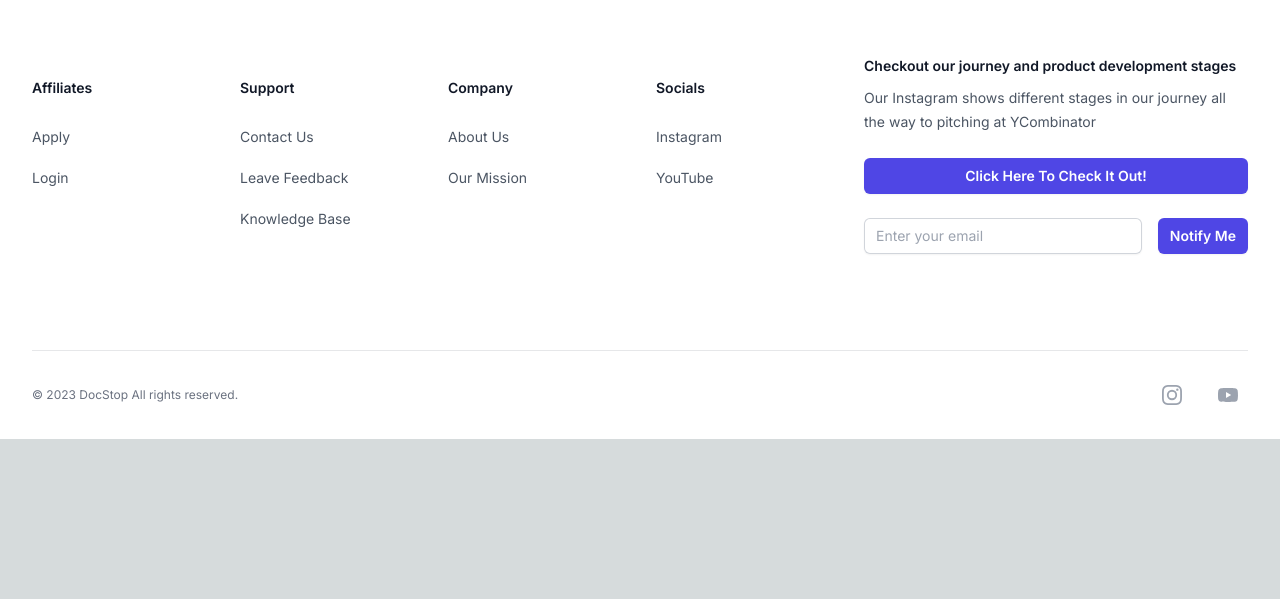
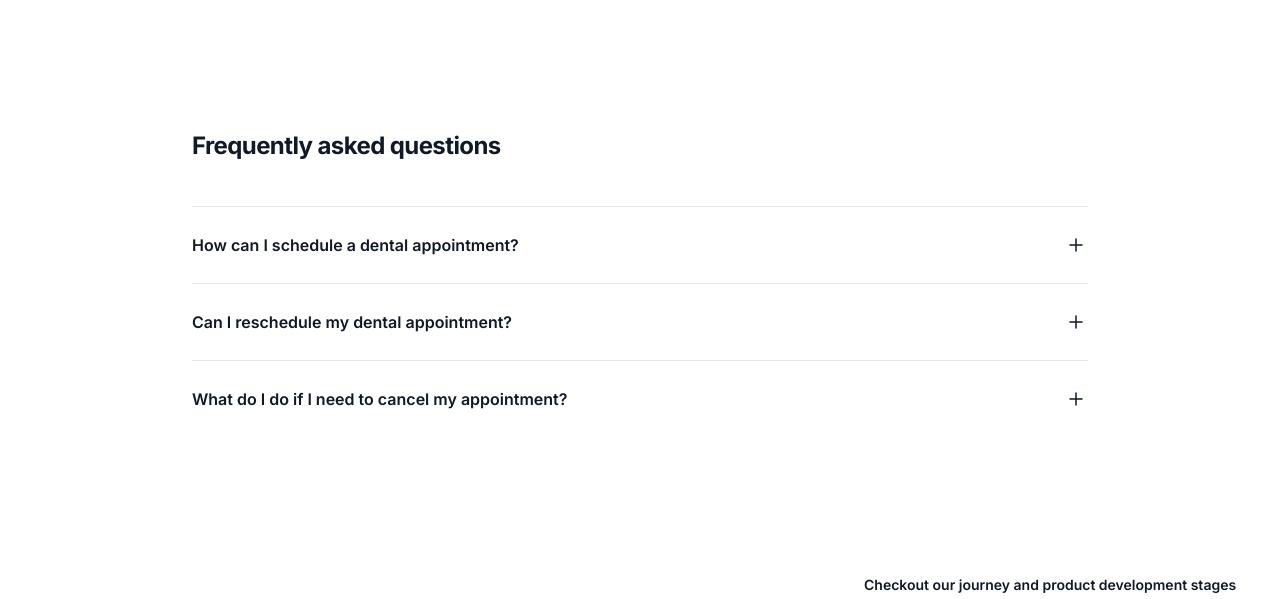
Before and after one commit to chentze02/DocStop, a Next.js app in the folder landingpage/: page / in a window 1280 px wide. Shown: the part 1494-2093 px from the top of the page. Before the commit the page ends 1933 px from the top, so only its background shows below. Built offline with nearby package versions, Linux system fonts and the light colour scheme.

Commit message:
added anan profile and faq section

```diff
--- a/landingpage/src/app/page.tsx
+++ b/landingpage/src/app/page.tsx
@@ -8,6 +8,8 @@ import LogoDocstop from "@/images/LogoDocStop.png";
 import Image from 'next/image';
 import { Template } from '../../node_modules/heroicons-react/build/index';
 import LeadershipSection from '@/components/Landing/Team';
+import Partners from '@/components/Landing/Partners';
+import FAQ from '@/components/Landing/Faq';
 
 export default function Landing() {
   return (
@@ -31,6 +33,7 @@ export default function Landing() {
           <div className="px-4 sm:px-0">
             <JoinWaitlistCard />
             <LeadershipSection />
+            <FAQ />
           </div>
         </div>
       </div>
--- /dev/null
+++ b/landingpage/src/components/Landing/Faq.tsx
@@ -0,0 +1,80 @@
+import React, { useState } from 'react';
+
+const FAQ = () => {
+  const [expanded, setExpanded] = useState(Array(3).fill(false)); // Assuming there are 3 FAQs
+
+  const toggleAccordion = (index) => {
+    const newExpanded = [...expanded];
+    newExpanded[index] = !newExpanded[index];
+    setExpanded(newExpanded);
+  };
+
+  const FAQData = [
+    {
+      question: "How can I schedule a dental appointment?",
+      answer: "To schedule a dental appointment, please visit our website and log in to your account. From there, you can choose an available time slot that works for you.",
+    },
+    {
+      question: "Can I reschedule my dental appointment?",
+      answer: "Yes, you can reschedule your dental appointment by logging into your account on our website. You can select a new time slot that is convenient for you.",
+    },
+    {
+      question: "What do I do if I need to cancel my appointment?",
+      answer: "If you need to cancel your dental appointment, please log in to your account and navigate to the appointments section. There, you can find the option to cancel your appointment.",
+    },
+  ];
+
+  return (
+    <div className="mx-auto mt-32 max-w-7xl px-6 sm:mt-56 lg:px-8">
+      <div className="mx-auto max-w-4xl divide-y divide-gray-900/10">
+        <h2 className="text-2xl font-bold leading-10 tracking-tight text-gray-900">Frequently asked questions</h2>
+        <dl className="mt-10 space-y-6 divide-y divide-gray-900/10">
+          {FAQData.map((faq, index) => (
+            <div key={index} className="pt-6">
+              <dt>
+                <button
+                  type="button"
+                  className="flex w-full items-start justify-between text-left text-gray-900"
+                  onClick={() => toggleAccordion(index)}
+                  aria-expanded={expanded[index]}
+                >
+                  <span className="text-base font-semibold leading-7">{faq.question}</span>
+                  <span className="ml-6 flex h-7 items-center">
+                    <svg
+                      className={`h-6 w-6 ${expanded[index] ? 'hidden' : ''}`}
+                      fill="none"
+                      viewBox="0 0 24 24"
+                      strokeWidth="1.5"
+                      stroke="currentColor"
+                      aria-hidden="true"
+                    >
+                      <path stroke-linecap="round" stroke-linejoin="round" d="M12 6v12m6-6H6" />
+                    </svg>
+                    <svg
+                      className={`h-6 w-6 ${expanded[index] ? '' : 'hidden'}`}
+                      fill="none"
+                      viewBox="0 0 24 24"
+                      strokeWidth="1.5"
+                      stroke="currentColor"
+                      aria-hidden="true"
+                    >
+                      <path stroke-linecap="round" stroke-linejoin="round" d="M18 12H6" />
+                    </svg>
+                  </span>
+                </button>
+              </dt>
+              <dd
+                className={`mt-2 pr-12 ${expanded[index] ? '' : 'hidden'}`}
+                id={`faq-${index}`}
+              >
+                <p className="text-base leading-7 text-gray-600">{faq.answer}</p>
+              </dd>
+            </div>
+          ))}
+        </dl>
+      </div>
+    </div>
+  );
+};
+
+export default FAQ;
--- /dev/null
+++ b/landingpage/src/components/Landing/Partners.tsx
@@ -0,0 +1,56 @@
+import React from 'react';
+import Image from 'next/image';
+
+const Partners = () => {
+  return (
+    <div className="mx-auto max-w-7xl px-6 lg:px-8">
+      <div className="mx-auto grid max-w-lg grid-cols-4 items-center gap-x-8 gap-y-12 sm:max-w-xl sm:grid-cols-6 sm:gap-x-10 sm:gap-y-14 lg:mx-0 lg:max-w-none lg:grid-cols-5">
+        <Image
+          className="col-span-2 max-h-12 w-full object-contain lg:col-span-1"
+          src="https://tailwindui.com/img/logos/158x48/transistor-logo-gray-900.svg"
+          alt="Transistor"
+          width={158}
+          height={48}
+        />
+        <Image
+          className="col-span-2 max-h-12 w-full object-contain lg:col-span-1"
+          src="https://tailwindui.com/img/logos/158x48/reform-logo-gray-900.svg"
+          alt="Reform"
+          width={158}
+          height={48}
+        />
+        <Image
+          className="col-span-2 max-h-12 w-full object-contain lg:col-span-1"
+          src="https://tailwindui.com/img/logos/158x48/tuple-logo-gray-900.svg"
+          alt="Tuple"
+          width={158}
+          height={48}
+        />
+        <Image
+          className="col-span-2 max-h-12 w-full object-contain sm:col-start-2 lg:col-span-1"
+          src="https://tailwindui.com/img/logos/158x48/savvycal-logo-gray-900.svg"
+          alt="SavvyCal"
+          width={158}
+          height={48}
+        />
+        <Image
+          className="col-span-2 col-start-2 max-h-12 w-full object-contain sm:col-start-auto lg:col-span-1"
+          src="https://tailwindui.com/img/logos/158x48/statamic-logo-gray-900.svg"
+          alt="Statamic"
+          width={158}
+          height={48}
+        />
+      </div>
+      <div className="mt-16 flex justify-center">
+        <p className="relative rounded-full px-4 py-1.5 text-sm leading-6 text-gray-600 ring-1 ring-inset ring-gray-900/10 hover:ring-gray-900/20">
+          <span className="hidden md:inline">Transistor saves up to $40,000 per year, per employee by working with us.</span>
+          <a href="#" className="font-semibold text-indigo-600">
+            <span className="absolute inset-0" aria-hidden="true"></span> Read our case study <span aria-hidden="true">&rarr;</span>
+          </a>
+        </p>
+      </div>
+    </div>
+  );
+};
+
+export default Partners;
--- a/landingpage/src/components/Landing/Team.tsx
+++ b/landingpage/src/components/Landing/Team.tsx
@@ -1,6 +1,7 @@
 import React from 'react';
 import ChenPhoto from "@/images/ChenPhoto.png";
 import KrishPhoto from "@/images/KrishPhoto.jpg";
+import AnanPhoto from "@/images/anan.jpg";
 import Image from 'next/image';
 
 const people = [
@@ -13,6 +14,11 @@ const people = [
     name: 'Krish Shah',
     role: 'Software Lead',
     image: KrishPhoto,
+  },
+  {
+    name: 'Anan Wang',
+    role: 'Head of Growth',
+    image: AnanPhoto,
   },
 
   // More people...
```
Also changed, not shown: landingpage/src/images/anan.jpg (added).
